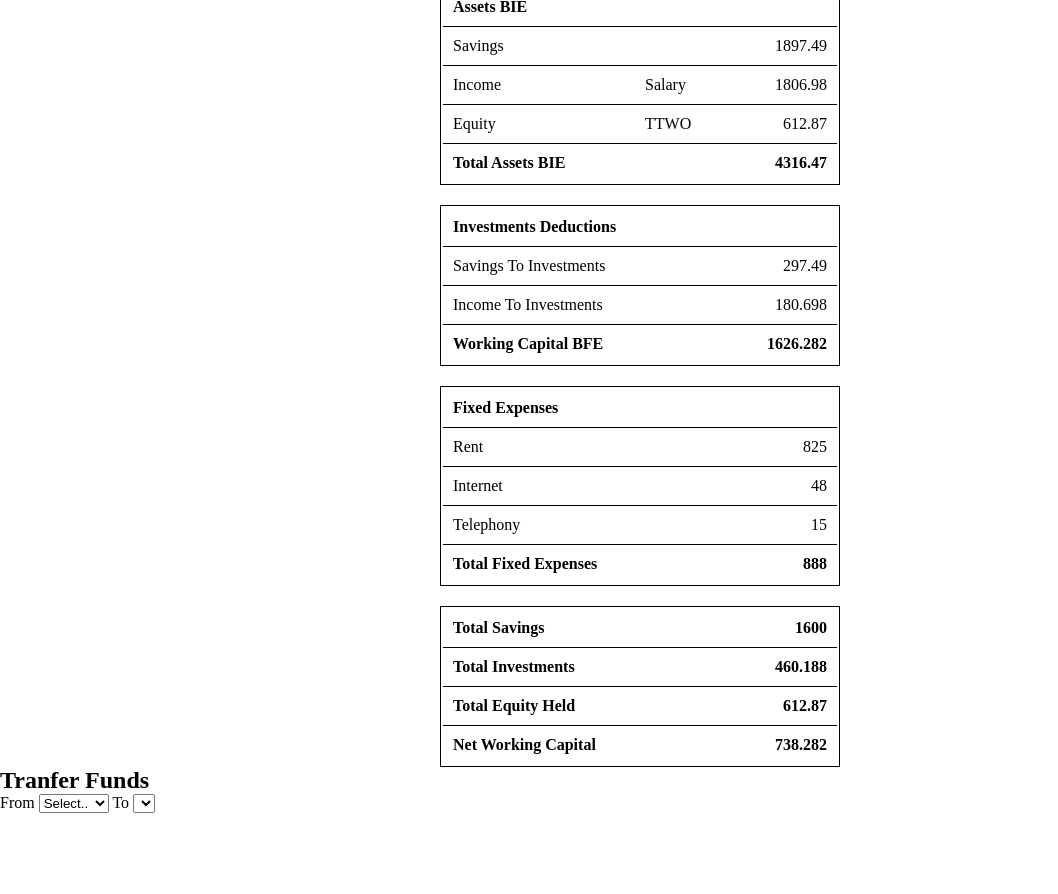
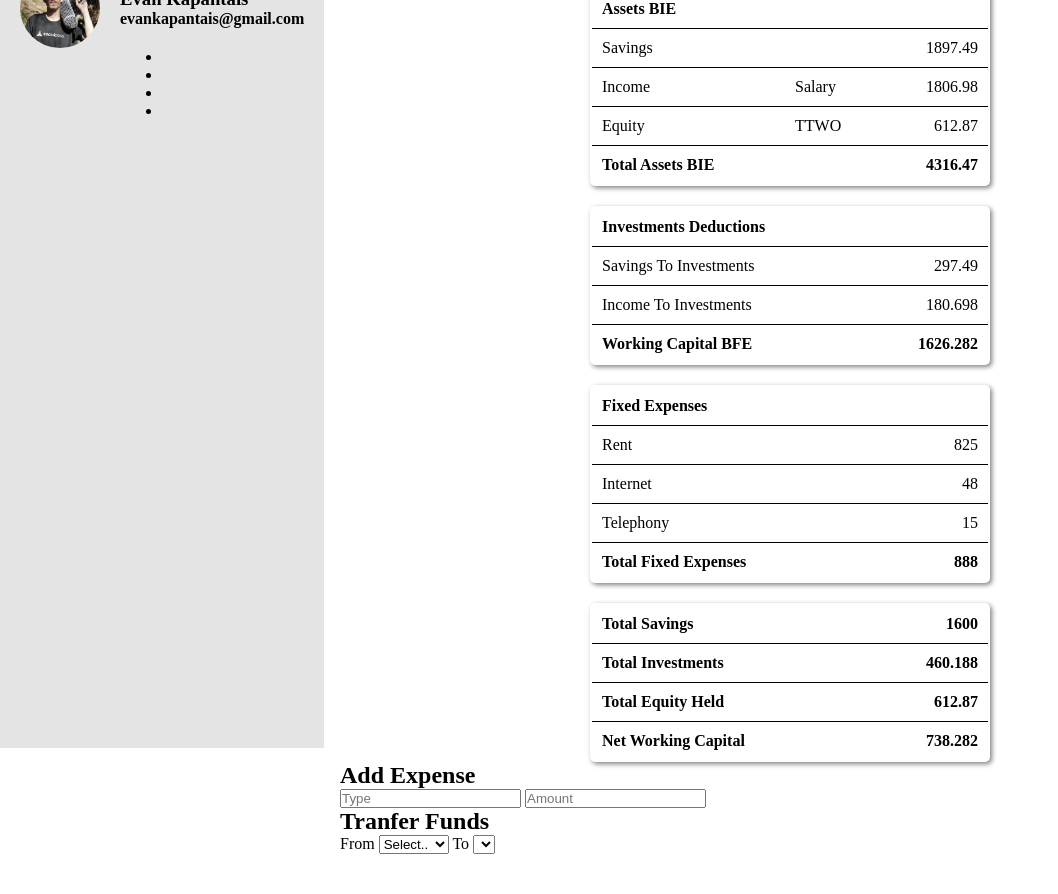
Before and after one commit to evan-kapantais/penny, a plain HTML site: page index.html in a window 1280 px wide. Shown: the part 52-946 px from the top of the page, without its empty margins (0-1058 px from the left). Before the commit the page ends 865 px from the top, so only its background shows below. Drawn offline with Linux system fonts and the light colour scheme; no server answers.

Commit message:
work on layout, add feathericons

```diff
--- a/index.html
+++ b/index.html
@@ -9,9 +9,32 @@
 </head>
 <body>
 
-  <header>
+  <nav>
+    <div class="nav-header">
+      <div class="portrait">
+        <!-- <img src="img/LRG-DSC02096.JPG" alt="user portrait"> -->
+      </div>
+      <div class="user-text">
+        <h3>Evan Kapantais</h3>
+        <h4>evankapantais@gmail.com</h4>
+      </div>
+    </div>
+    <ul class="navbar">
+      <li>
+        <i></i>
+        <a href=""></a>
+        </li>
+      <li><a href=""></a></li>
+      <li><a href=""></a></li>
+      <li><a href=""></a></li>
+    </ul>
+  </nav>
+
+  <main>
+
+    <!-- <header>
       <h1>Penny</h1>
-  </header>
+    </header> -->
 
     <div class="container">
 
@@ -96,6 +119,16 @@
 
     </div>
 
+    <form id="expense-form">
+      <h2>Add Expense</h2>
+      <label for="type">
+        <input type="text" placeholder="Type">
+      </label>
+      <label for="amount">
+        <input type="number" placeholder="Amount">
+      </label>
+    </form>
+
     <form id="transfer">
       <h2>Tranfer Funds</h2>
       <label for="from">From</label>
@@ -108,6 +141,8 @@
       <select name="top" id="to"></select>
     </form>
 
+  </main>
+
   <script src="index.js"></script>
 </body>
 </html>
--- a/index.js
+++ b/index.js
@@ -1,6 +1,6 @@
 const key = "7VBLZ89I6SVAI9PE";
 const symbol01 = document.querySelector("#symbol01").innerText;
-const symbol01Held = 5.192;
+const symbol01Amount = 5.192;
 const symbolValue = document.querySelector("#symbol01-value");
 const url = `https://www.alphavantage.co/query?function=GLOBAL_QUOTE&symbol=${symbol01}&interval=10min&apikey=7VBLZ89I6SVAI9PE`;
 
@@ -8,5 +8,5 @@ fetch(url)
 .then(data => {return data.json()})
 .then(res => {
   console.log(res);
-  symbolValue.innerText = parseFloat(res["Global Quote"]["05. price"]) * symbol01Held.toFixed(2);
+  symbolValue.innerText = (parseFloat(res["Global Quote"]["05. price"]) * symbol01Amount).toFixed(3);
 });
--- a/stylesheets/style.scss
+++ b/stylesheets/style.scss
@@ -2,6 +2,56 @@
   margin: 0;
   padding: 0;
   box-sizing: border-box;
+}
+
+header {
+  display: flex;
+  justify-content: center;
+  padding: 20px;
+  background: rgb(228, 228, 228);
+
+  h1 {
+    font-size: 4em;
+  }
+}
+
+nav {
+  position: fixed;
+  display: flex;
+  flex-direction: column;
+  justify-content: flex-start;
+  align-items: center;
+  top: 0;
+  left: 0;
+  // width: 300px;
+  height: 100vh;
+  padding: 20px;
+  background: rgb(228, 228, 228);
+
+  .nav-header {
+    display: flex;
+    justify-content: center;
+    align-items: center;
+    width: 100%;
+
+    .user-text {
+      margin-left: 20px;
+    }
+  }
+
+  .portrait {
+    width: 80px;
+    height: 80px;
+    overflow: hidden;
+    border-radius: 50%;
+    // border: 1px solid red;
+    background: url('../img/LRG-DSC02096.JPG') no-repeat center / cover;
+  }
+}
+
+main {
+  padding: 40px;
+  margin-left: 300px;
 }
 
 .container {
@@ -13,12 +63,17 @@
 }
 
 table {
-  border: 1px solid;
+  box-shadow: 2px 2px 5px grey;
+  border-radius: 5px;
   padding: 0;
 
   * {
     padding: 5px;
   }
+}
+
+#main-table {
+  margin: auto;
 }
 
 .value {
```
Also changed, not shown: img/LRG-DSC02096.JPG (added), stylesheets/style.css, 3 other files. Lines whose indentation alone changed are shown as unchanged.
